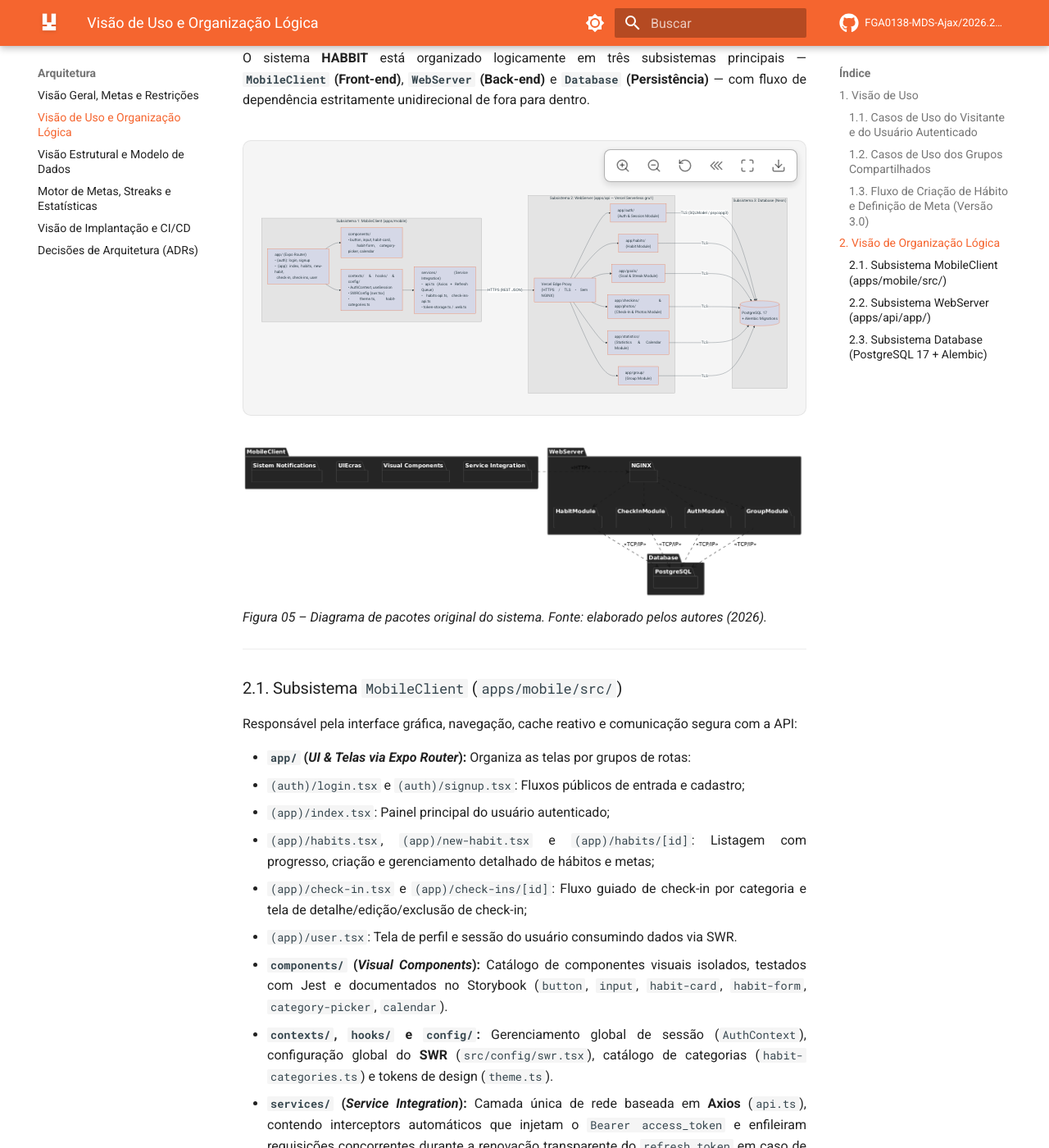
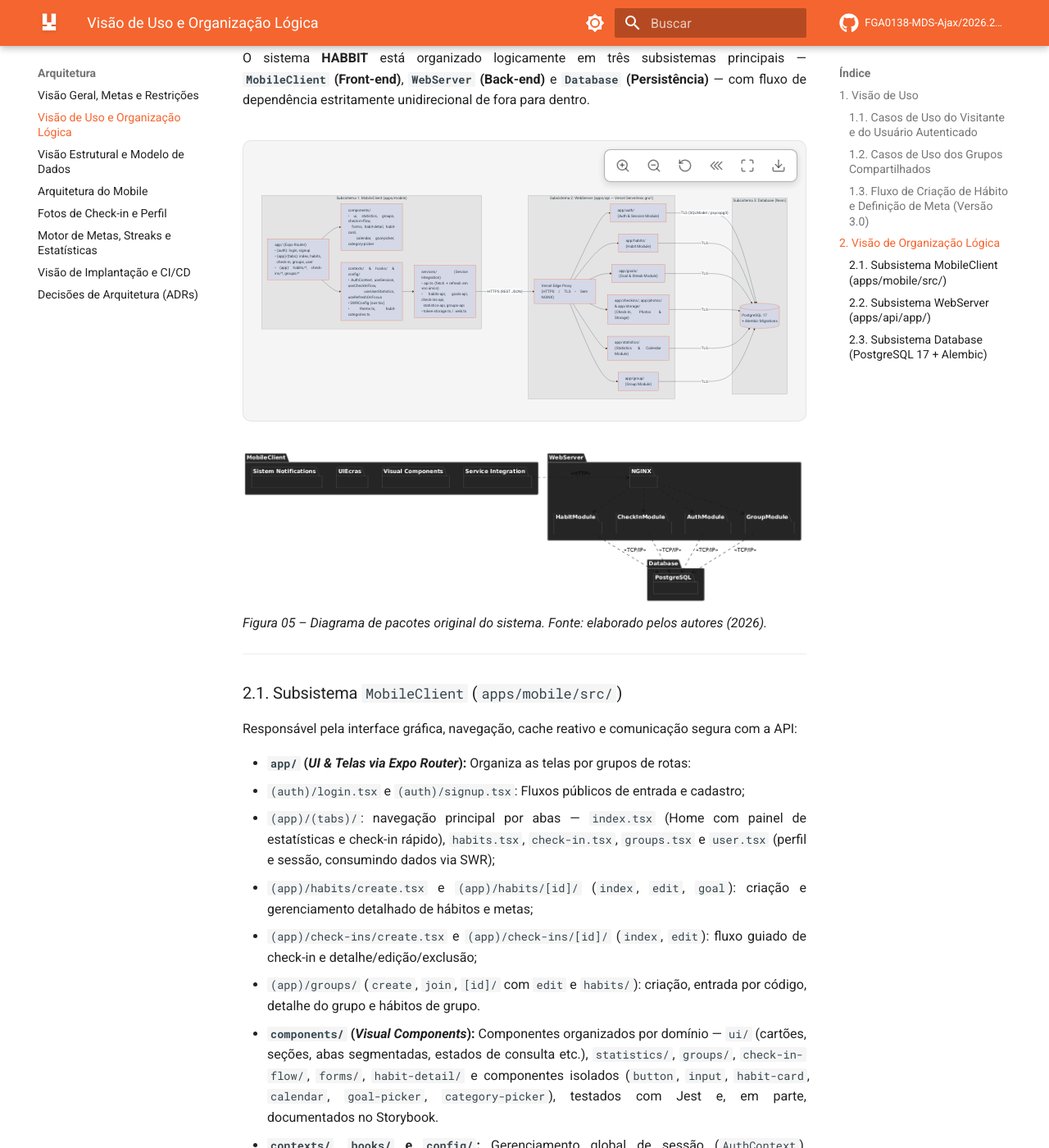
Before and after one commit to FGA0138-MDS-Ajax/2026.2-T02-Shannon, an MkDocs documentation site: the page built from docs/arquitetura/visoes-uso-logica.md, in a window 1280 px wide and 1400 px high, scrolled down 4508 px. Shown: the whole window at 82% size. Built offline with MkDocs 1.6.1 and Material for MkDocs 9.7.7, drawn with Linux system fonts in a browser that asks for light colours; comment, search, counter and statistics services are not loaded; some of the changed text lies outside the part shown.

Commit message:
docs(mobile): arquitetura do mobile, cliente fetch no lugar do Axios e estrutura atual de telas
Co-Authored-By: Claude Sonnet 5.5 <noreply@anthropic.com>

```diff
--- a/docs/arquitetura/visoes-uso-logica.md
+++ b/docs/arquitetura/visoes-uso-logica.md
@@ -65,10 +65,10 @@ O sistema **HABBIT** está organizado logicamente em três subsistemas principai
 flowchart LR
     subgraph MobileClient["Subsistema 1: MobileClient (apps/mobile)"]
         direction TB
-        AppRoutes["app/ (Expo Router)\n• (auth): login, signup\n• (app): index, habits, new-habit,\n  check-in, check-ins, user"]
-        Comp["components/\n• button, input, habit-card,\n  habit-form, category-picker, calendar"]
-        HooksCtx["contexts/ & hooks/ & config/\n• AuthContext, useSession\n• SWRConfig (swr.tsx)\n• theme.ts, habit-categories.ts"]
-        Services["services/ (Service Integration)\n• api.ts (Axios + Refresh Queue)\n• habits-api.ts, check-ins-api.ts\n• token-storage.ts / .web.ts"]
+        AppRoutes["app/ (Expo Router)\n• (auth): login, signup\n• (app)/(tabs): index, habits,\n  check-in, groups, user\n• (app): habits/*, check-ins/*, groups/*"]
+        Comp["components/\n• ui, statistics, groups, check-in-flow,\n  forms, habit-detail, habit-card,\n  calendar, goal-picker, category-picker"]
+        HooksCtx["contexts/ & hooks/ & config/\n• AuthContext, useSession, useCheckInFlow,\n  useUserStatistics, useRefreshOnFocus\n• SWRConfig (swr.tsx)\n• theme.ts, habit-categories.ts"]
+        Services["services/ (Service Integration)\n• api.ts (fetch + refresh em voo único)\n• habits-api, goals-api, check-ins-api,\n  statistics-api, groups-api\n• token-storage.ts / .web.ts"]
 
         AppRoutes --> Comp
         AppRoutes --> HooksCtx
@@ -81,7 +81,7 @@ flowchart LR
         AuthM["app/auth/\n(Auth & Session Module)"]
         HabitM["app/habits/\n(Habit Module)"]
         GoalM["app/goals/\n(Goal & Streak Module)"]
-        CheckInM["app/checkins/ & app/photos/\n(Check-In & Photos Module)"]
+        CheckInM["app/checkins/, app/photos/\n& app/storage/\n(Check-In, Photos & Storage)"]
         StatM["app/statistics/\n(Statistics & Calendar Module)"]
         GroupM["app/group/\n(Group Module)"]
 
@@ -117,13 +117,13 @@ Responsável pela interface gráfica, navegação, cache reativo e comunicação
 
 - **`app/` (*UI & Telas via Expo Router*):** Organiza as telas por grupos de rotas:
   - `(auth)/login.tsx` e `(auth)/signup.tsx`: Fluxos públicos de entrada e cadastro;
-  - `(app)/index.tsx`: Painel principal do usuário autenticado;
-  - `(app)/habits.tsx`, `(app)/new-habit.tsx` e `(app)/habits/[id]`: Listagem com progresso, criação e gerenciamento detalhado de hábitos e metas;
-  - `(app)/check-in.tsx` e `(app)/check-ins/[id]`: Fluxo guiado de check-in por categoria e tela de detalhe/edição/exclusão de check-in;
-  - `(app)/user.tsx`: Tela de perfil e sessão do usuário consumindo dados via SWR.
-- **`components/` (*Visual Components*):** Catálogo de componentes visuais isolados, testados com Jest e documentados no Storybook (`button`, `input`, `habit-card`, `habit-form`, `category-picker`, `calendar`).
-- **`contexts/`, `hooks/` e `config/`:** Gerenciamento global de sessão (`AuthContext`), configuração global do **SWR** (`src/config/swr.tsx`), catálogo de categorias (`habit-categories.ts`) e tokens de design (`theme.ts`).
-- **`services/` (*Service Integration*):** Camada única de rede baseada em **Axios** (`api.ts`), contendo interceptors automáticos que injetam o `Bearer access_token` e enfileiram requisições concorrentes durante a renovação transparente do `refresh_token` em caso de `HTTP 401`.
+  - `(app)/(tabs)/`: navegação principal por abas — `index.tsx` (Home com painel de estatísticas e check-in rápido), `habits.tsx`, `check-in.tsx`, `groups.tsx` e `user.tsx` (perfil e sessão, consumindo dados via SWR);
+  - `(app)/habits/create.tsx` e `(app)/habits/[id]/` (`index`, `edit`, `goal`): criação e gerenciamento detalhado de hábitos e metas;
+  - `(app)/check-ins/create.tsx` e `(app)/check-ins/[id]/` (`index`, `edit`): fluxo guiado de check-in e detalhe/edição/exclusão;
+  - `(app)/groups/` (`create`, `join`, `[id]/` com `edit` e `habits/`): criação, entrada por código, detalhe do grupo e hábitos de grupo.
+- **`components/` (*Visual Components*):** Componentes organizados por domínio — `ui/` (cartões, seções, abas segmentadas, estados de consulta etc.), `statistics/`, `groups/`, `check-in-flow/`, `forms/`, `habit-detail/` e componentes isolados (`button`, `input`, `habit-card`, `calendar`, `goal-picker`, `category-picker`), testados com Jest e, em parte, documentados no Storybook.
+- **`contexts/`, `hooks/` e `config/`:** Gerenciamento global de sessão (`AuthContext`), configuração global do **SWR** (`src/config/swr.tsx`), hooks de fluxo (`useCheckInFlow`, `useUserStatistics`, `useRefreshOnFocus`, `useAsyncAction`), catálogo de categorias (`habit-categories.ts`) e tokens de design (`theme.ts`).
+- **`services/` (*Service Integration*):** Camada única de rede baseada em **`fetch`** (`api.ts`), com serviços por domínio (`habits-api`, `goals-api`, `check-ins-api`, `statistics-api`, `groups-api`), injeção automática do `Bearer access_token` e renovação transparente do `refresh_token` em caso de `HTTP 401`, compartilhando um único *refresh* em voo entre requisições concorrentes. Detalhes em [Arquitetura do Mobile](mobile.md).
 
 ---
 
--- a/mkdocs.yml
+++ b/mkdocs.yml
@@ -108,6 +108,8 @@ nav:
       - "Visão Geral, Metas e Restrições": arquitetura/visao-geral.md
       - "Visão de Uso e Organização Lógica": arquitetura/visoes-uso-logica.md
       - "Visão Estrutural e Modelo de Dados": arquitetura/modelo-dados.md
+      - "Arquitetura do Mobile": arquitetura/mobile.md
+      - "Fotos de Check-in e Perfil": arquitetura/fotos-perfil.md
       - "Motor de Metas, Streaks e Estatísticas": arquitetura/motor-metas-estatisticas.md
       - "Visão de Implantação e CI/CD": arquitetura/implantacao.md
       - "Decisões de Arquitetura (ADRs)": arquitetura/adrs.md
```
Also changed, not shown: docs/arquitetura/mobile.md (added, +59 -0 lines), docs/arquitetura/visao-geral.md (+3 -3 lines), docs/visao-produto/visao-produto.md (+2 -2 lines), docs/visao-produto/visao-projeto.md (+1 -1 lines).
